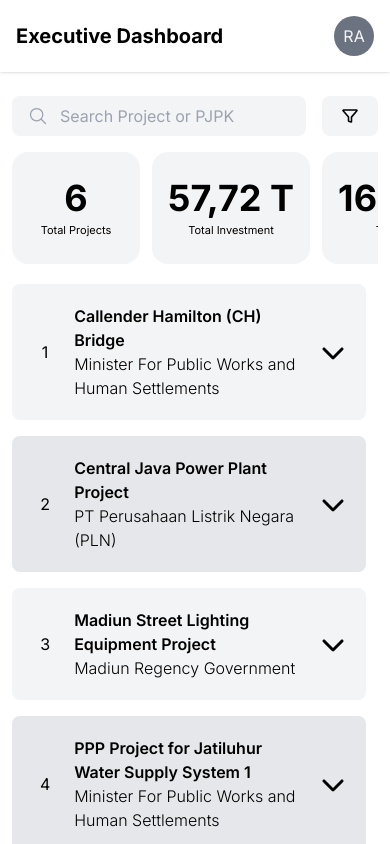
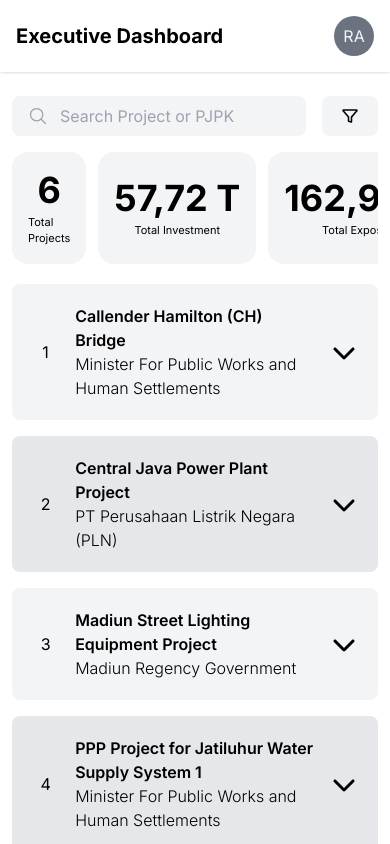
Before and after one commit to Rafyakbar02/project-database, a Next.js app: page /projects in a window 390 px wide. Shown: the top 844 px of the page. Built offline with nearby package versions, Linux system fonts and the light colour scheme.

Commit message:
Fixed spacing issues on InfoCards in Projects page

```diff
--- a/app/projects/page.jsx
+++ b/app/projects/page.jsx
@@ -114,7 +114,7 @@
       />
       {filteredProjects.length > 0 ? null : <NotFound query={searchQuery} />}
       <div className="flex flex-col lg:flex-row gap-3">
-        <div className="flex flex-col flex-1 gap-4 pe-3 h-[75vh] lg:overflow-y-scroll pb-10">
+        <div className="flex flex-col flex-1 gap-4 lg:pe-3 h-[75vh] lg:overflow-y-scroll pb-10">
           {filteredProjects
             .sort((a, b) => (a.title > b.title ? 1 : -1))
             .map((p, i) => (
@@ -140,7 +140,7 @@
             <InfoCard
               value={filteredProjects.length}
               label={`Total Project${filteredProjects.length > 1 ? "s" : ""}`}
-              className={"w-32 md:w-full lg:w-48 flex-shrink-0"}
+              className={"w-full lg:w-48 lg:flex-shrink-0"}
             />
             <InfoCard
               value={formattterCompact.format(totalInvestment)}
```
